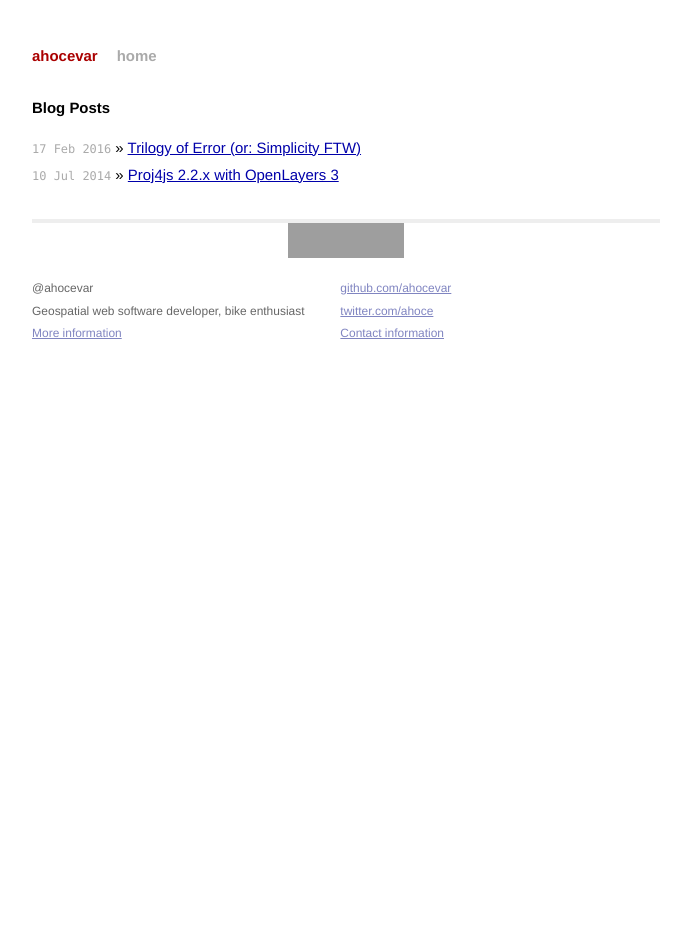
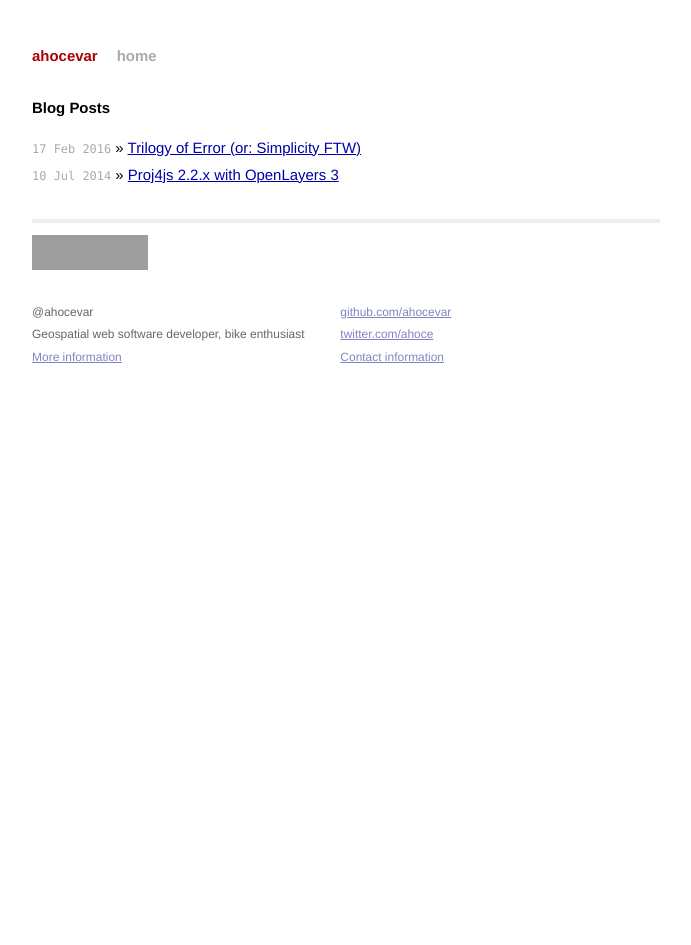
Before and after one commit to ahocevar/ahocevar.github.io, a Jekyll site: the page built from index.html, in a window 1280 px wide. Shown: the whole page, without its empty margins (294-985 px from the left). Built offline with Jekyll 4.4.1, drawn with Linux system fonts in a browser that asks for light colours; grey boxes are pictures that could not be loaded.

Commit message:
Update default.html

```diff
--- a/_layouts/default.html
+++ b/_layouts/default.html
@@ -24,7 +24,7 @@
           {{ content }}
 
           <div class="footer">
-            <center><iframe src="https://github.com/sponsors/ahocevar/button" title="Sponsor ahocevar" height="35" width="116" style="border: 0;"></iframe></center>
+            <p><iframe src="https://github.com/sponsors/ahocevar/button" title="Sponsor ahocevar" height="35" width="116" style="border: 0;"></iframe></p>
             <div class="contact">
               <p>
                 @ahocevar<br />
```
